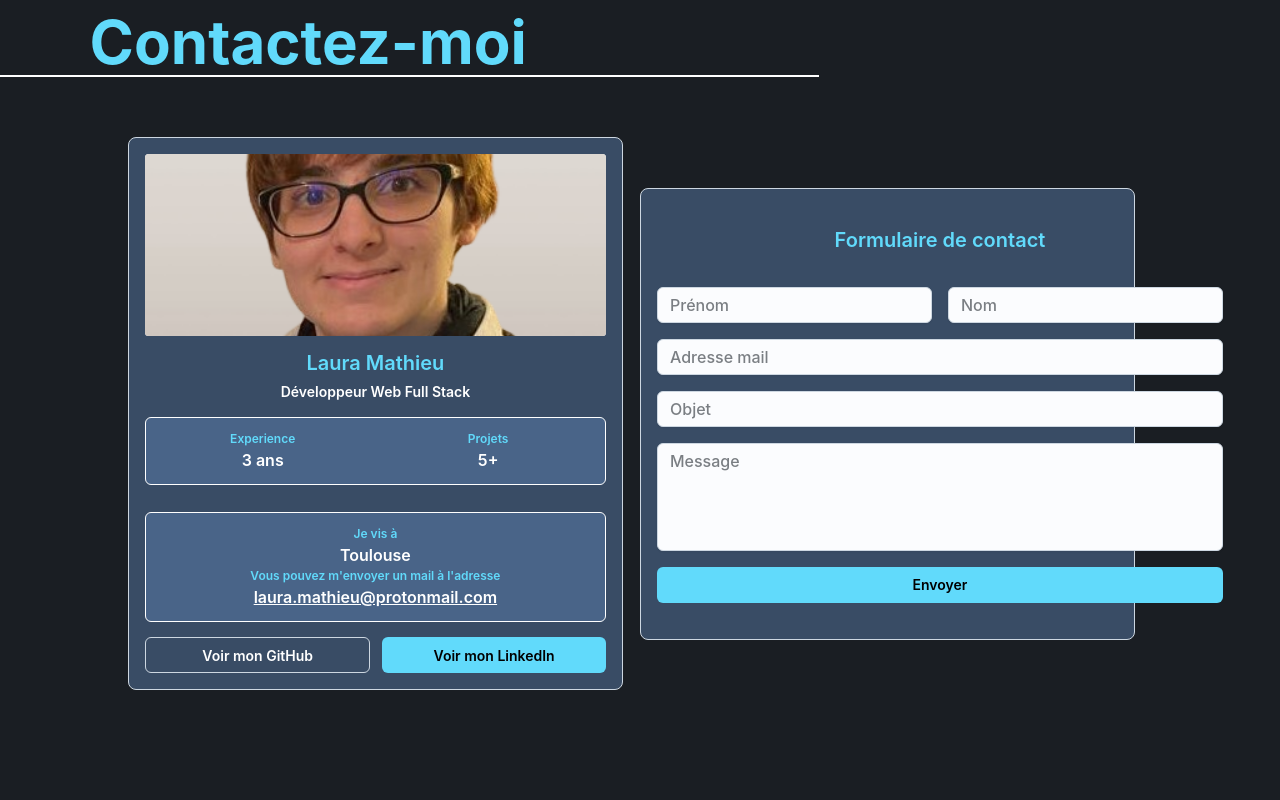
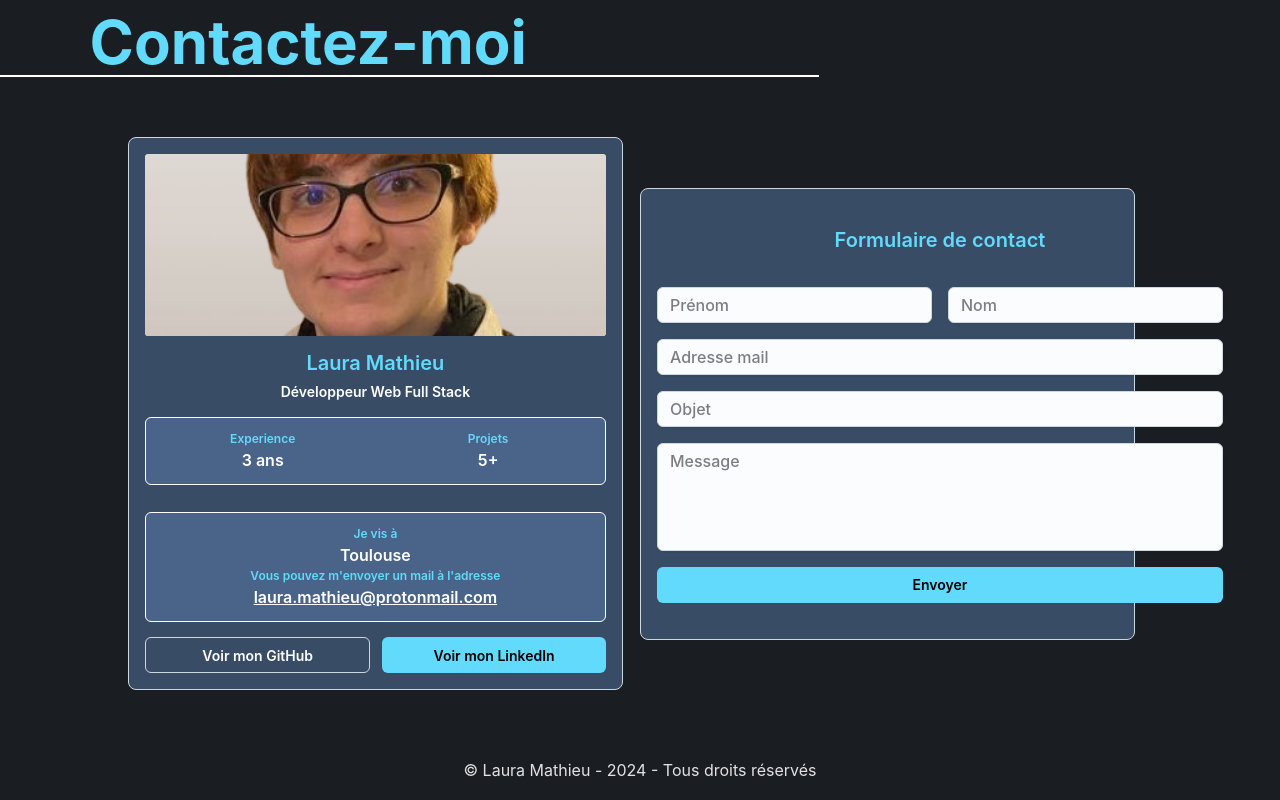
Before and after one commit to Laura398/portfolio, a React (Vite) app: page / in a window 1280 px wide. Shown: the part 3191-3991 px from the top of the page. Before the commit the page ends 3901 px from the top, so only its background shows below. Built offline with nearby package versions, Linux system fonts and the light colour scheme.

Commit message:
add footer

```diff
--- a/public/locales/en/translation.json
+++ b/public/locales/en/translation.json
@@ -40,5 +40,6 @@
     "message": "Message",
     "submit": "Submit",
     "mailSent": "Your message has been sent",
-    "mailError": "An error occured, please try again later"
+    "mailError": "An error occured, please try again later",
+    "allRightsReserved": "All rights reserved"
 }
--- a/public/locales/fr/translation.json
+++ b/public/locales/fr/translation.json
@@ -40,5 +40,6 @@
     "message": "Message",
     "submit": "Envoyer",
     "mailSent": "Votre message a bien été envoyé",
-    "mailError": "Une erreur est survenue, veuillez réessayer plus tard"
+    "mailError": "Une erreur est survenue, veuillez réessayer plus tard",
+    "allRightsReserved": "Tous droits réservés"
 }
--- a/src/App.tsx
+++ b/src/App.tsx
@@ -6,6 +6,7 @@ import About from './views/pages/about/About';
 import Stack from './views/pages/stack/Stack';
 import HomePortfolio from './views/pages/home-portfolio/HomePortfolio';
 import Contact from './views/pages/contact/Contact';
+import Footer from './views/common/footer/Footer';
 
 export default function App() {
   return (
@@ -17,6 +18,7 @@ export default function App() {
       <Stack />
       <HomePortfolio />
       <Contact />
+      <Footer />
     </div>
   )
 }
--- /dev/null
+++ b/src/views/common/footer/Footer.scss
@@ -0,0 +1,4 @@
+.footer {
+    margin-top: 50px;
+    margin-bottom: 20px;
+}
--- /dev/null
+++ b/src/views/common/footer/Footer.tsx
@@ -0,0 +1,12 @@
+import { useTranslation } from 'react-i18next';
+import './Footer.scss';
+
+export default function Footer() {
+    const { t } = useTranslation();
+
+    return (
+        <footer className="footer">
+            © Laura Mathieu - 2024 - {t("allRightsReserved")}
+        </footer>
+    )
+}
```
